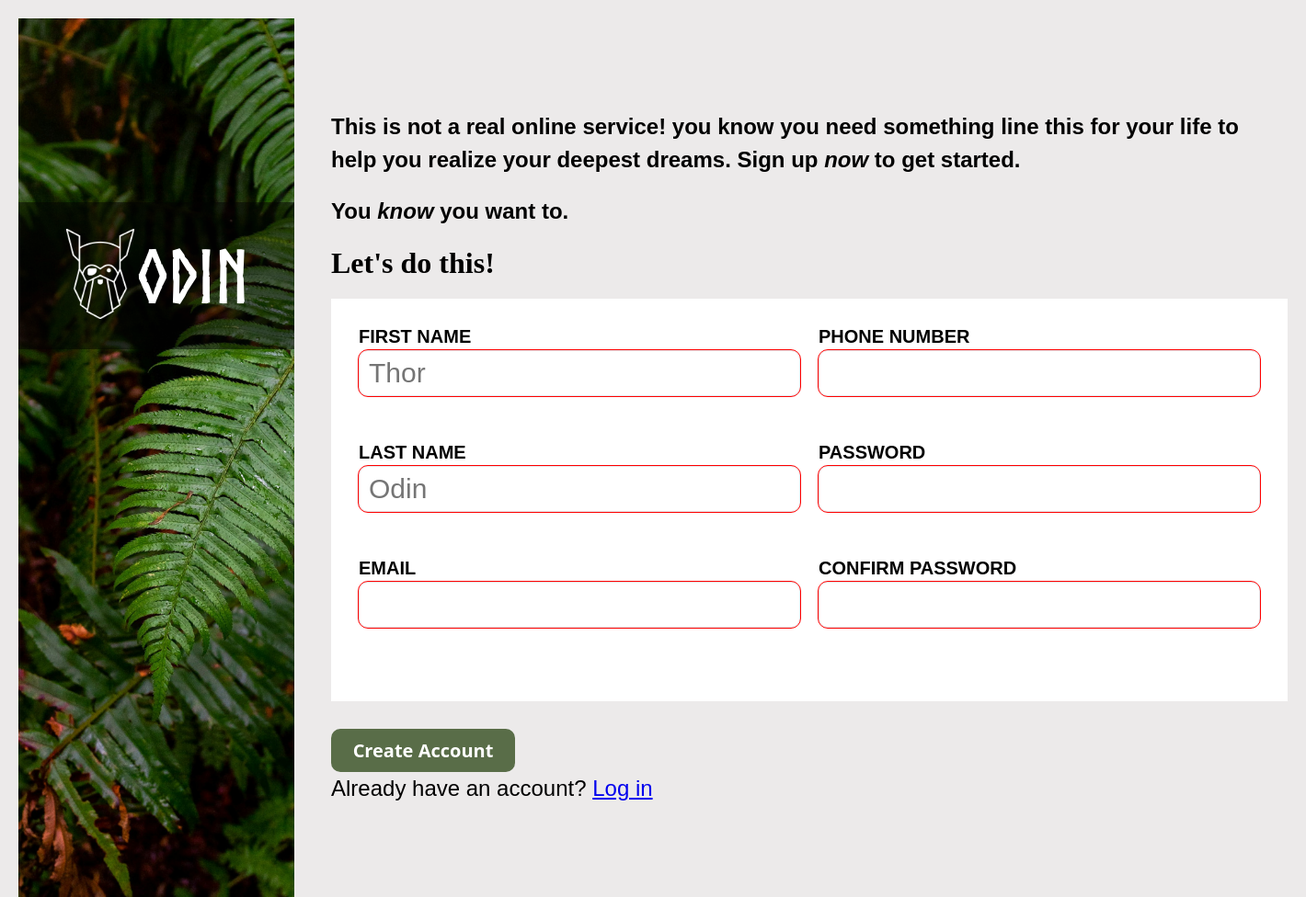
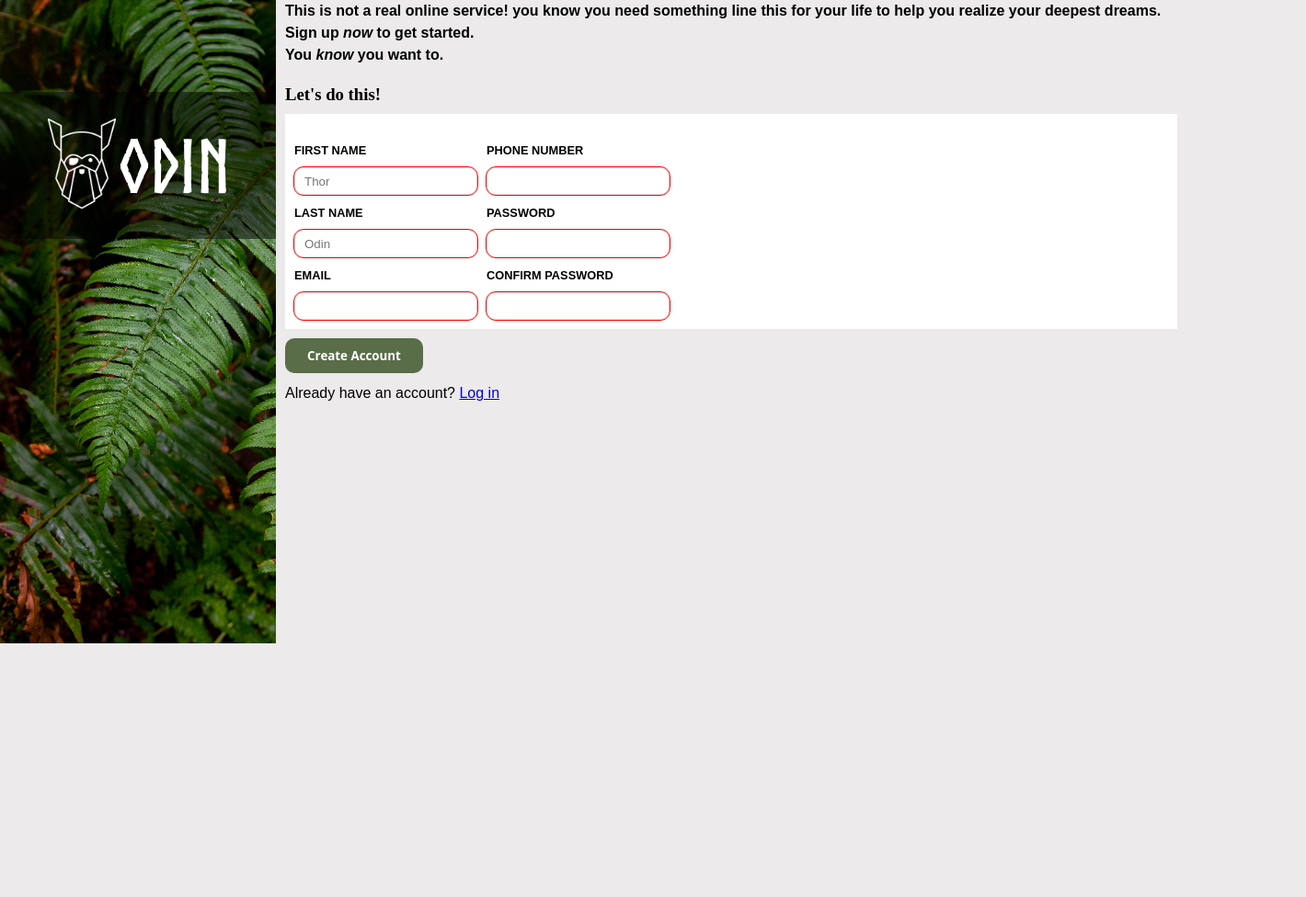
Before and after one commit to Chideradominic/Form-odin, a plain HTML site: page index.html in a window 1280 px wide. Shown: the whole page at 92% size, 1420 px wide, since content can reach past the window. After the commit the page ends 800 px from the top, so only its background shows below. Drawn offline with Linux system fonts and the light colour scheme.

Commit message:
completed with my correction

```diff
--- a/index.html
+++ b/index.html
@@ -14,43 +14,45 @@
     <p>ODIN</p>
   </div>
 </div>
-<div id="form">
+<div class="form">
   <p><strong> This is not a real online service! you know you need something line this for your life to help you realize your deepest dreams.  Sign up <em>now</em> to get started.</strong></p>
   <p><strong> You <em>know</em> you want to.</strong></p>
-  <h1>Let's do this!</h3>
+  <h3>Let's do this!</h3>
   <div id="form-content">
 
-    <form action="#" method="get">
+    <form>
       <div id="inside-form">
-      <div id="first-name">
             <div id="section-one">
-        <label for="first-name"> FIRST NAME </label>
-        <input type="text" id="first-name" name="first-name" placeholder="Thor" required>
+              <div class="first-name-container">
+                <label for="first-name">FIRST NAME</label>
+                <input type="text" id="first-name" name="first-name" placeholder="Thor" required aria-label="First Name" autocomplete="on">
               </div>
-      <div id="last-name">
+
+            <div class="last-name">
               <label for="last-name"> LAST NAME </label>
               <input type="text" id="last-name" name="last-name" placeholder="Odin" required>
             </div>
-      <div id="email">
+            <div class="email">
               <label for="mail"> EMAIL</label>
               <input type="email" id="mail" name="mail" required>
             </div>
           </div>
-    <div id="section-two">
-      <div id="phone-number">
+          <div class="section-two">
+            <div class="phone-number">
               <label for="phone-number"> PHONE NUMBER </label>
               <input type="tel" id="phone-number" name="phone-number" required>
             </div>
-      <div id="password">
+            <div class="password-input">
               <label for="password">PASSWORD </label>
               <input type="password" id="password" name="password" required>
             </div>
-      <div id="confirm-password">
+            <div class="confirm-password">
               <label for="confirm-password"> CONFIRM PASSWORD </label>
               <input type="password" id="confirm-password" name="confirm-password" required>
             </div>
         </div>
       </div>
+
         <button class="btn" type="submit"> Create Account</button>
     </form>
 
@@ -62,6 +64,6 @@
 
 
 </div>
-
+  <script src="javascript.js"></script>
 </body>
 </html>
--- /dev/null
+++ b/javascript.js
@@ -0,0 +1,19 @@
+const password = document.getElementById("password")
+const confirmPassword = document.getElementById("confirm-password")
+
+const checkPassword = function () {
+  if(password.value !== confirmPassword.value){
+    return confirmPassword.setCustomValidity("Password do not match")
+  }
+  else confirmPassword.setCustomValidity('')
+  }
+
+  password.addEventListener('input', checkPassword);
+  confirmPassword.addEventListener('input', checkPassword)
+
+  document.getElementById('password-form').addEventListener('submit', function (event) {
+    checkPassword();
+    if (confirmPassword.checkValidity() === false) {
+      event.preventDefault(); // Prevent form submission if passwords do not match
+    }
+  });
--- a/style.css
+++ b/style.css
@@ -13,9 +13,10 @@
 #background-image{
   background-image: url(background-image.jpg);
   box-sizing: border-box;
-  padding-top: 200px;
+  padding-top: 100px;
   background-repeat: no-repeat;
   background-size: cover;
+  height: 700px;
 }
 #logo {
   background-color:hsla(0, 0%, 1%, 0.5);;
@@ -28,8 +29,7 @@
 body{
   display: grid;
   grid-template-columns: 300px 1fr;
-  padding: 20px;
-  gap: 20px;
+  gap: 10px;
   background-color:rgb(236, 234, 234);
 
 }
@@ -48,7 +48,6 @@ width: 5rem;
 }
 p {
   font-family: sans-serif;
-  font-size:1.5rem;
   line-height: 1.5;
 }
 input:invalid{
@@ -64,34 +63,20 @@ input:focus{
   outline: 1px blue solid;
   box-shadow: 1px 2px 6px black;
 }
-#form{
-  display: flex;
-  flex-direction: column ;
-  width: auto;
-  padding: 20px;
-  flex-wrap: wrap;
-  align-content: space-evenly;
-  gap: 20px;
-  padding-top: 100px;
-  padding-bottom: 100px;
-
-}
 input{
-  width:30rem;
-  height: 50px;
-  margin-top: 3px;
-  margin-bottom: 50px;
+  height: 30px;
   border-radius: 10px;
   border: 1px #E5E7EB solid;
 
 }
 h3 {
-  margin-bottom: 20px;
+  margin-bottom: 10px;
+  margin-top: 20px;
 }
 label {
   font-family: sans-serif;
-  font-size: 20px;
   font-weight: bold;
+  font-size: 0.8rem;
 }
 
 
@@ -100,28 +85,25 @@ input[type=email],
 input[type=tel],
 input[type=password] {
   font-family: sans-serif;
-  font-size: 30px;
   padding: 10px;
   display: flex;
 }
 .btn{
 background-color: #596D48;
-width: 200px;
-height: px;
+width: 150px;
 padding: 10px;
 border-radius: 10px;
 border:none;
 color: white;
 font-family: system-ui, -apple-system, BlinkMacSystemFont, 'Segoe UI', Roboto, Oxygen, Ubuntu, Cantarell, 'Open Sans', 'Helvetica Neue', sans-serif;
-font-size: 20px;
 font-weight: bold;
 margin-top: 30px;
 }
 #inside-form{
   display: flex;
-  padding: 30px;
+  padding: 10px;
   background-color: white;
-  gap: 20px ;
+  gap: 10px ;
 }
 
 
@@ -129,3 +111,6 @@ margin-top: 30px;
   background-color: #3e8604;
   cursor: pointer;
 }
+.form div *{
+  margin-top: 10px;
+}
```
Lines whose indentation alone changed are shown as unchanged.
